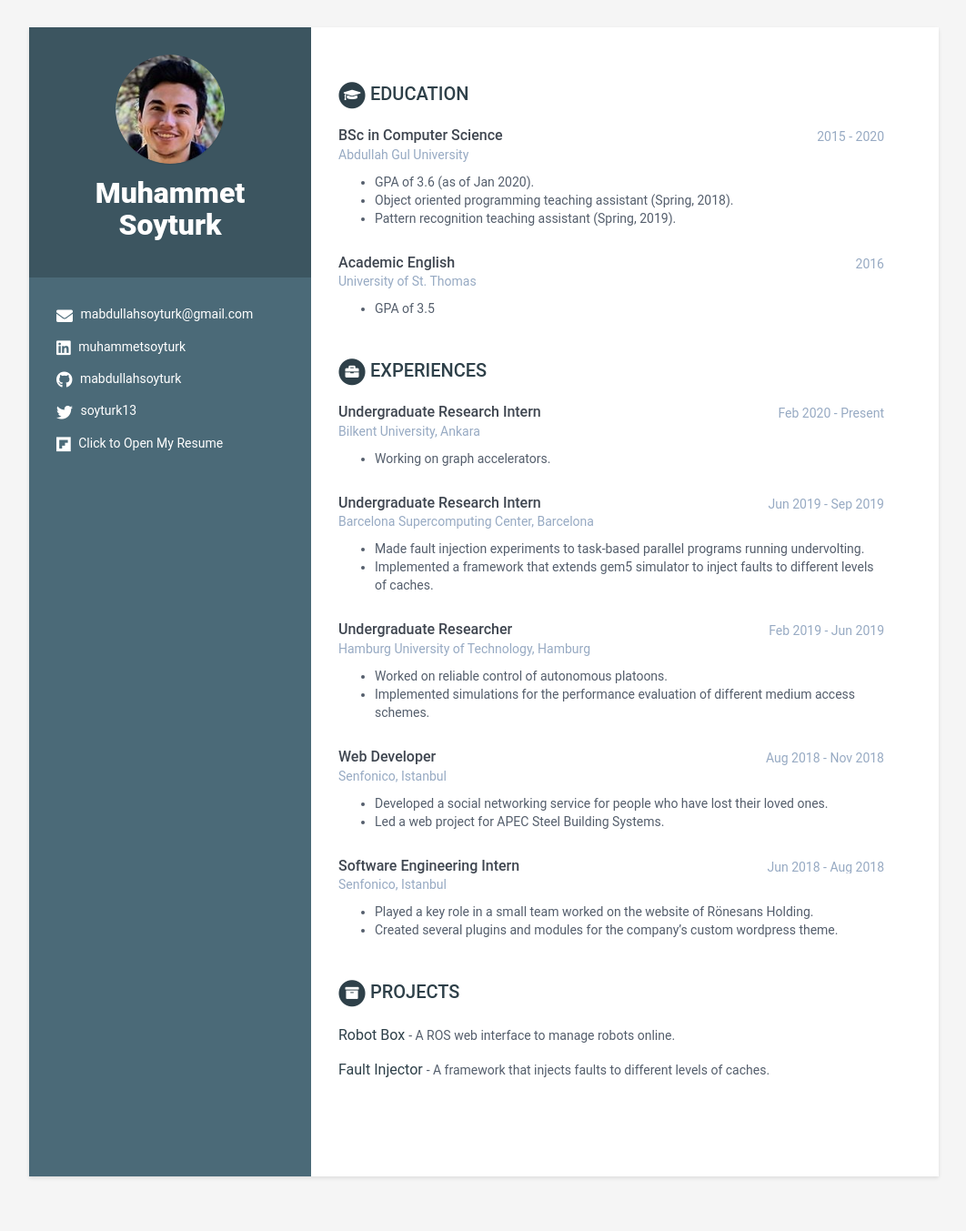
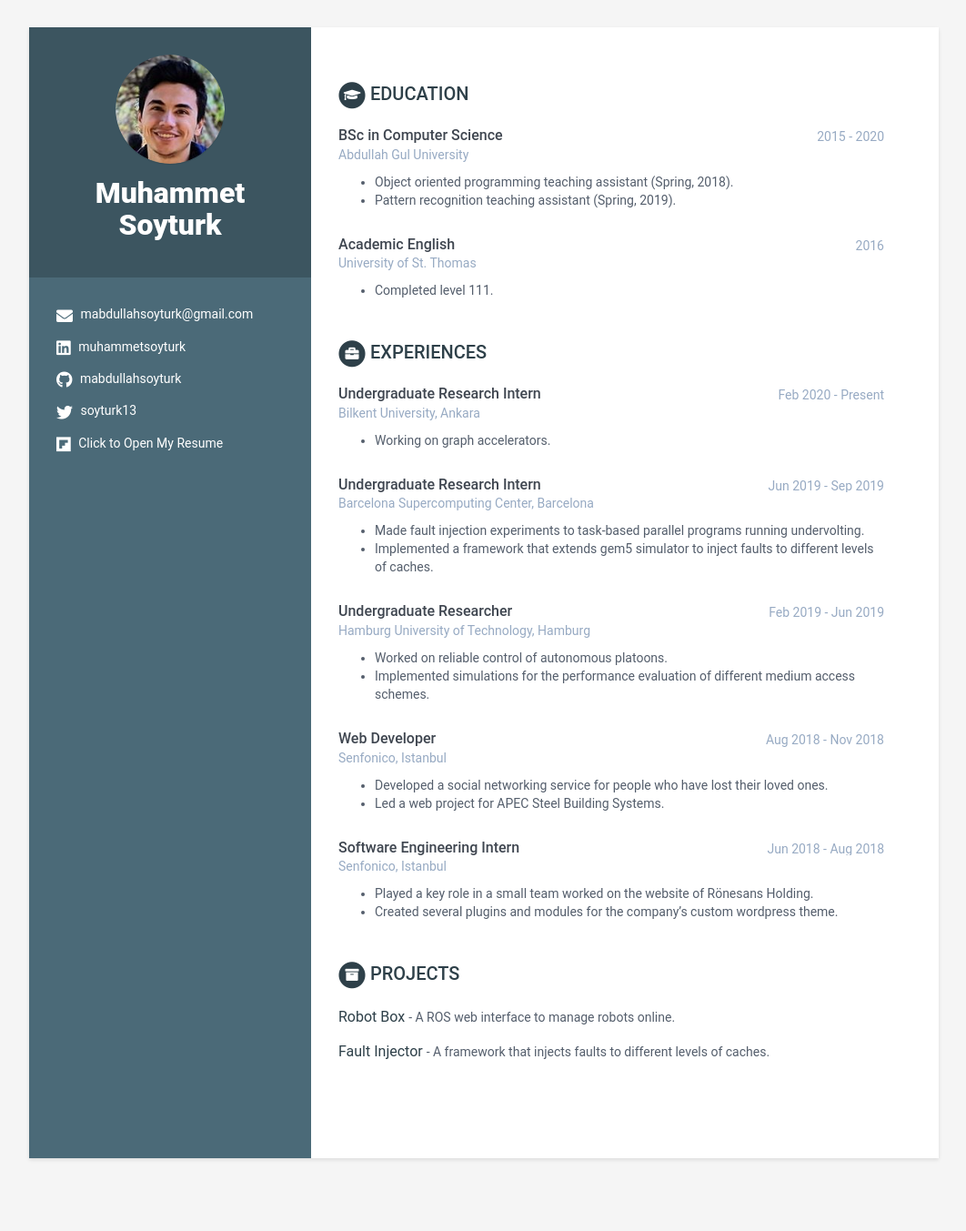
Before and after one commit to mabdullahsoyturk/mabdullahsoyturk.github.io, a Jekyll site: the page built from index.html, in a window 1280 px wide. Shown: the whole page at 91% size, without its empty margins (108-1170 px from the left). Built offline with Jekyll 4.4.1, drawn with Linux system fonts in a browser that asks for light colours.

Commit message:
remove gpa

```diff
--- a/_data/data.yml
+++ b/_data/data.yml
@@ -17,14 +17,13 @@ education:
       university: Abdullah Gul University
       time: 2015 - 2020
       details: |
-          - GPA of 3.6 (as of Jan 2020).
           - Object oriented programming teaching assistant (Spring, 2018).
           - Pattern recognition teaching assistant (Spring, 2019).
     - degree: Academic English
       university: University of St. Thomas
       time: 2016
       details: |
-          - GPA of 3.5
+          - Completed level 111.
 experiences:
     - role: Undergraduate Research Intern
       time: Feb 2020 - Present
```
